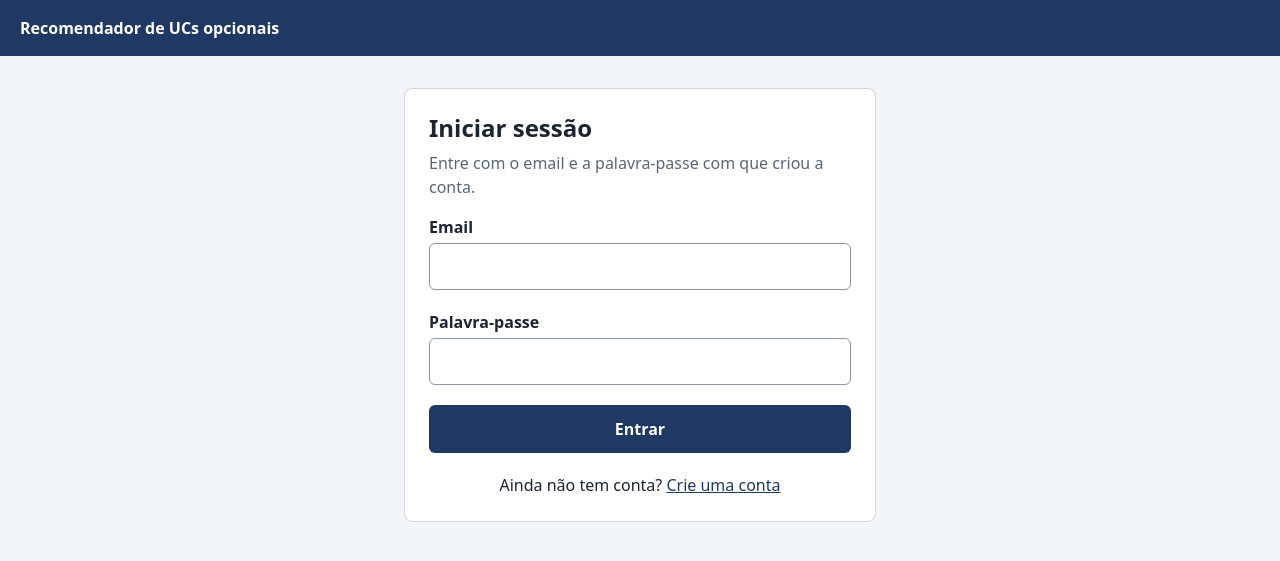
After one commit to Simaooo27/recomendador-ucs-opcionais, a Flask app: page /auth/entrar in a window 1280 px wide. The commit adds this page. Shown: the top 561 px of the page. Run offline with Flask 3, Linux system fonts and the light colour scheme.

Commit message:
US02: iniciar e terminar sessão
Formulário /auth/entrar, mensagem genérica para credenciais erradas,
conta por confirmar não entra, sessão nova no login e logout por POST
com CSRF. Páginas privadas com login_required; nova página /inicio.
A página / passa a levar ao início de sessão.

Co-Authored-By: Claude Opus 5.5 <noreply@anthropic.com>
Claude-Session: https://claude.ai/code/session_01E9QzPgdcfwB8xR8d5sAuMb

```diff
--- a/app/auth/__init__.py
+++ b/app/auth/__init__.py
@@ -3,4 +3,6 @@ from flask import Blueprint
 
 bp = Blueprint("auth", __name__, url_prefix="/auth")
 
-from . import routes  # noqa: E402,F401  (regista as rotas no blueprint)
+from . import routes, sessions  # noqa: E402,F401  (regista as rotas no blueprint)
+
+bp.before_app_request(sessions.load_current_user)
--- a/app/auth/routes.py
+++ b/app/auth/routes.py
@@ -1,13 +1,13 @@
-"""Rotas HTTP do registo (US01)."""
+"""Rotas HTTP do registo (US01) e do início e fim de sessão (US02)."""
 from __future__ import annotations
 
-from flask import current_app, redirect, render_template, request, session, url_for
+from flask import current_app, g, redirect, render_template, request, session, url_for
 
 from .. import texts
 from ..db import get_db
 from ..mailer import Message
-from . import bp, services
-from .services import ConfirmationOutcome
+from . import bp, services, sessions
+from .services import ConfirmationOutcome, LoginOutcome
 from .validators import RegistrationInput, domains_hint
 
 _PENDING_EMAIL_KEY = "pending_email"
@@ -84,3 +84,40 @@ def confirm(token: str):
     )
     response.headers["Cache-Control"] = "no-store"
     return response
+
+
+# -- US02: iniciar e terminar sessão -------------------------------------------------
+
+_LOGIN_ERRORS = {
+    LoginOutcome.INVALID_CREDENTIALS: (texts.ERROR_LOGIN_INVALID, 401),
+    LoginOutcome.INACTIVE: (texts.ERROR_LOGIN_INACTIVE, 403),
+}
+
+
+def _render_login(email: str = "", error: str | None = None, status: int = 200):
+    return render_template("auth/login.html", email=email, error=error), status
+
+
+@bp.get("/entrar")
+def login_form():
+    if g.user is not None:
+        return redirect(url_for("main.home"))
+    return _render_login()
+
+
+@bp.post("/entrar")
+def login_submit():
+    email = request.form.get("email", "")
+    result = services.authenticate(get_db(), email, request.form.get("password", ""))
+    if result.outcome is LoginOutcome.SUCCESS:
+        sessions.login_user(result.user_id)
+        return redirect(url_for("main.home"))
+    message, status = _LOGIN_ERRORS[result.outcome]
+    # A palavra-passe nunca volta ao navegador; o email sim, para não o reescrever.
+    return _render_login(email=email.strip(), error=message, status=status)
+
+
+@bp.post("/sair")
+def logout():
+    sessions.logout_user()
+    return redirect(url_for("auth.login_form"))
--- /dev/null
+++ b/app/auth/sessions.py
@@ -0,0 +1,53 @@
+"""Sessão do utilizador: quem está autenticado, entrar, sair e páginas privadas (US02).
+
+Este módulo é a única parte do código que guarda ou lê o utilizador na sessão.
+"""
+from __future__ import annotations
+
+from functools import wraps
+from typing import Callable
+
+from flask import g, redirect, session, url_for
+
+from ..db import get_db
+from . import repository
+
+_USER_ID_KEY = "user_id"
+
+
+def load_current_user() -> None:
+    """Carrega ``g.user`` a partir da sessão (antes de cada pedido).
+
+    Se a conta deixou de existir ou não está ativa, a sessão é limpa.
+    """
+    g.user = None
+    user_id = session.get(_USER_ID_KEY)
+    if user_id is None:
+        return
+    user = repository.get_by_id(get_db(), user_id)
+    if user is None or not user["is_active"]:
+        session.clear()
+        return
+    g.user = user
+
+
+def login_user(user_id: int) -> None:
+    """Inicia sessão. Começa uma sessão nova para impedir a fixação de sessão."""
+    session.clear()
+    session[_USER_ID_KEY] = user_id
+
+
+def logout_user() -> None:
+    session.clear()
+
+
+def login_required(view: Callable) -> Callable:
+    """Decorador para páginas privadas: sem sessão, redireciona para o início de sessão."""
+
+    @wraps(view)
+    def wrapped(*args, **kwargs):
+        if g.get("user") is None:
+            return redirect(url_for("auth.login_form"))
+        return view(*args, **kwargs)
+
+    return wrapped
--- a/app/main.py
+++ b/app/main.py
@@ -1,12 +1,21 @@
 """Páginas gerais."""
-from flask import Blueprint, redirect, render_template, url_for
+from flask import Blueprint, g, redirect, render_template, url_for
+
+from .auth.sessions import login_required
 
 bp = Blueprint("main", __name__)
 
 
 @bp.get("/")
 def index():
-    return redirect(url_for("auth.register_form"))
+    """Com sessão iniciada vai para a área do aluno; sem sessão, para o início de sessão."""
+    return redirect(url_for("main.home" if g.user is not None else "auth.login_form"))
+
+
+@bp.get("/inicio")
+@login_required
+def home():
+    return render_template("home.html")
 
 
 @bp.get("/privacidade")
--- a/app/static/style.css
+++ b/app/static/style.css
@@ -27,6 +27,10 @@ body {
 }
 
 .site-header {
+  display: flex;
+  align-items: center;
+  justify-content: space-between;
+  gap: 1rem;
   padding: 1rem 1.25rem;
   background: var(--accent);
   color: var(--accent-ink);
@@ -97,6 +101,22 @@ button:hover { background: var(--accent-hover); }
 
 a { color: var(--accent); }
 
+/* Botão «Terminar sessão» na barra do topo. */
+.logout { margin: 0; }
+.logout button {
+  width: auto;
+  white-space: nowrap;
+  padding: 0.4rem 0.8rem;
+  font-size: 0.9rem;
+  background: transparent;
+  color: var(--accent-ink);
+  border: 1px solid currentColor;
+}
+.logout button:hover { background: rgba(255, 255, 255, 0.15); }
+
+/* Ligação entre «Criar conta» e «Iniciar sessão». */
+.switch { margin: 1.25rem 0 0; text-align: center; }
+
 :focus-visible { outline: 3px solid #2f6fdb; outline-offset: 2px; }
 
 @media (prefers-color-scheme: dark) {
@@ -106,6 +126,7 @@ a { color: var(--accent); }
     --danger: #ff9a9d; --danger-bg: #3a1618; --ok: #8be0b0; --ok-bg: #12301f;
   }
   .site-header { background: #0d1b33; color: #e7ebf1; }
+  .logout button { color: #e7ebf1; }
   button:hover { background: #b6cdff; }
   input[type="email"], input[type="password"] { border-color: #6b778a; }
 }
--- a/app/templates/auth/confirmation.html
+++ b/app/templates/auth/confirmation.html
@@ -5,9 +5,11 @@
 {% if outcome == "confirmed" %}
   <h1>{{ texts.CONFIRMED_TITLE }}</h1>
   <div class="alert alert-ok" role="status">{{ texts.CONFIRMED_MESSAGE }}</div>
+  <p><a href="{{ url_for('auth.login_form') }}">{{ texts.CONFIRMED_LOGIN_LINK }}</a></p>
 {% elif outcome == "already_confirmed" %}
   <h1>{{ texts.ALREADY_CONFIRMED_TITLE }}</h1>
   <p>{{ texts.ALREADY_CONFIRMED_MESSAGE }}</p>
+  <p><a href="{{ url_for('auth.login_form') }}">{{ texts.CONFIRMED_LOGIN_LINK }}</a></p>
 {% elif outcome == "expired" %}
   <h1>{{ texts.EXPIRED_TITLE }}</h1>
   <div class="alert alert-error" role="alert">{{ texts.EXPIRED_MESSAGE }}</div>
--- /dev/null
+++ b/app/templates/auth/login.html
@@ -0,0 +1,30 @@
+{% extends "base.html" %}
+{% set page_title = texts.LOGIN_TITLE %}
+
+{% block content %}
+<h1>{{ texts.LOGIN_TITLE }}</h1>
+<p class="lead">{{ texts.LOGIN_INTRO }}</p>
+
+{% if error %}
+  <div class="alert alert-error" role="alert" id="login-error">{{ error }}</div>
+{% endif %}
+
+<form method="post" action="{{ url_for('auth.login_submit') }}" novalidate>
+  <input type="hidden" name="{{ csrf_field_name }}" value="{{ csrf_token() }}">
+
+  <div class="field">
+    <label for="email">{{ texts.LOGIN_EMAIL_LABEL }}</label>
+    <input id="email" name="email" type="email" autocomplete="username" required value="{{ email }}"
+           {% if error %}aria-invalid="true" aria-describedby="login-error"{% endif %}>
+  </div>
+
+  <div class="field">
+    <label for="password">{{ texts.LOGIN_PASSWORD_LABEL }}</label>
+    <input id="password" name="password" type="password" autocomplete="current-password" required
+           {% if error %}aria-invalid="true" aria-describedby="login-error"{% endif %}>
+  </div>
+
+  <button type="submit">{{ texts.LOGIN_BUTTON }}</button>
+</form>
+<p class="switch">{{ texts.LOGIN_NO_ACCOUNT }}<a href="{{ url_for('auth.register_form') }}">{{ texts.LOGIN_REGISTER_LINK }}</a></p>
+{% endblock %}
--- a/app/templates/auth/register.html
+++ b/app/templates/auth/register.html
@@ -57,4 +57,5 @@
 
   <button type="submit">{{ texts.REGISTER_BUTTON }}</button>
 </form>
+<p class="switch">{{ texts.REGISTER_HAVE_ACCOUNT }}<a href="{{ url_for('auth.login_form') }}">{{ texts.REGISTER_LOGIN_LINK }}</a></p>
 {% endblock %}
--- a/app/templates/base.html
+++ b/app/templates/base.html
@@ -14,7 +14,15 @@
   <link rel="stylesheet" href="{{ url_for('static', filename='style.css') }}">
 </head>
 <body>
-  <header class="site-header">{{ texts.APP_NAME }}</header>
+  <header class="site-header">
+    <span>{{ texts.APP_NAME }}</span>
+    {% if g.user %}
+      <form method="post" action="{{ url_for('auth.logout') }}" class="logout">
+        <input type="hidden" name="{{ csrf_field_name }}" value="{{ csrf_token() }}">
+        <button type="submit">{{ texts.LOGOUT_BUTTON }}</button>
+      </form>
+    {% endif %}
+  </header>
   <main>
     <div class="panel">
       {% block content %}{% endblock %}
--- a/app/texts.py
+++ b/app/texts.py
@@ -22,6 +22,9 @@ APP_NAME = "Recomendador de UCs opcionais"
 # Como o título de cada página aparece no separador do navegador.
 PAGE_TITLE_FORMAT = "{pagina} · {aplicacao}"
 
+# Botão na barra do topo quando há sessão iniciada.
+LOGOUT_BUTTON = "Terminar sessão"
+
 # ---------------------------------------------------------------------------
 # Página «Criar conta» (/auth/registo)
 # ---------------------------------------------------------------------------
@@ -44,6 +47,10 @@ REGISTER_PRIVACY_AFTER_LINK = "."
 
 REGISTER_BUTTON = "Criar conta"
 
+# Ligação por baixo do formulário, para quem já tem conta.
+REGISTER_HAVE_ACCOUNT = "Já tem conta? "
+REGISTER_LOGIN_LINK = "Inicie sessão"
+
 # Mensagens de erro do formulário de registo.
 ERROR_EMAIL_REQUIRED = "Indique o seu email institucional."
 ERROR_EMAIL_DOMAIN = "Use o seu email institucional (terminado em {dominios})."
@@ -55,6 +62,30 @@ ERROR_PASSWORD_COMPOSITION = "A palavra-passe deve incluir pelo menos uma letra
 ERROR_PASSWORD_MISMATCH = "As palavras-passe não coincidem."
 ERROR_PRIVACY_REQUIRED = "É necessário aceitar a política de privacidade para criar a conta."
 ERROR_EMAIL_SEND_FAILED = "Não foi possível enviar o email de confirmação. Tente de novo dentro de alguns minutos."
+
+# ---------------------------------------------------------------------------
+# Página «Iniciar sessão» (/auth/entrar)
+# ---------------------------------------------------------------------------
+
+LOGIN_TITLE = "Iniciar sessão"
+LOGIN_INTRO = "Entre com o email e a palavra-passe com que criou a conta."
+LOGIN_EMAIL_LABEL = "Email"
+LOGIN_PASSWORD_LABEL = "Palavra-passe"
+LOGIN_BUTTON = "Entrar"
+LOGIN_NO_ACCOUNT = "Ainda não tem conta? "
+LOGIN_REGISTER_LINK = "Crie uma conta"
+
+# A mesma mensagem para email inexistente e palavra-passe errada (não revela que emails têm conta).
+ERROR_LOGIN_INVALID = "Email ou palavra-passe incorretos."
+ERROR_LOGIN_INACTIVE = "Ainda não confirmou o seu email. Abra a ligação que lhe enviámos para ativar a conta."
+
+# ---------------------------------------------------------------------------
+# Página inicial do aluno (/inicio), depois de iniciar sessão
+# ---------------------------------------------------------------------------
+
+HOME_TITLE = "Início"
+HOME_GREETING = "Olá, {email}"
+HOME_INTRO = "Tem a sessão iniciada. As recomendações de UCs opcionais vão aparecer aqui."
 
 # ---------------------------------------------------------------------------
 # Página «Confirme o seu email» (depois de criar a conta)
@@ -89,6 +120,7 @@ CONFIRMATION_PAGE_TITLE = "Confirmação de email"
 
 CONFIRMED_TITLE = "Conta ativada"
 CONFIRMED_MESSAGE = "O seu email foi confirmado e a conta está ativa."
+CONFIRMED_LOGIN_LINK = "Iniciar sessão"
 
 ALREADY_CONFIRMED_TITLE = "Conta já ativa"
 ALREADY_CONFIRMED_MESSAGE = "Este email já tinha sido confirmado. Não precisa de fazer mais nada."
```
Also changed, not shown: app/auth/services.py (+37 -2 lines), app/templates/home.html (added, +7 -0 lines).
